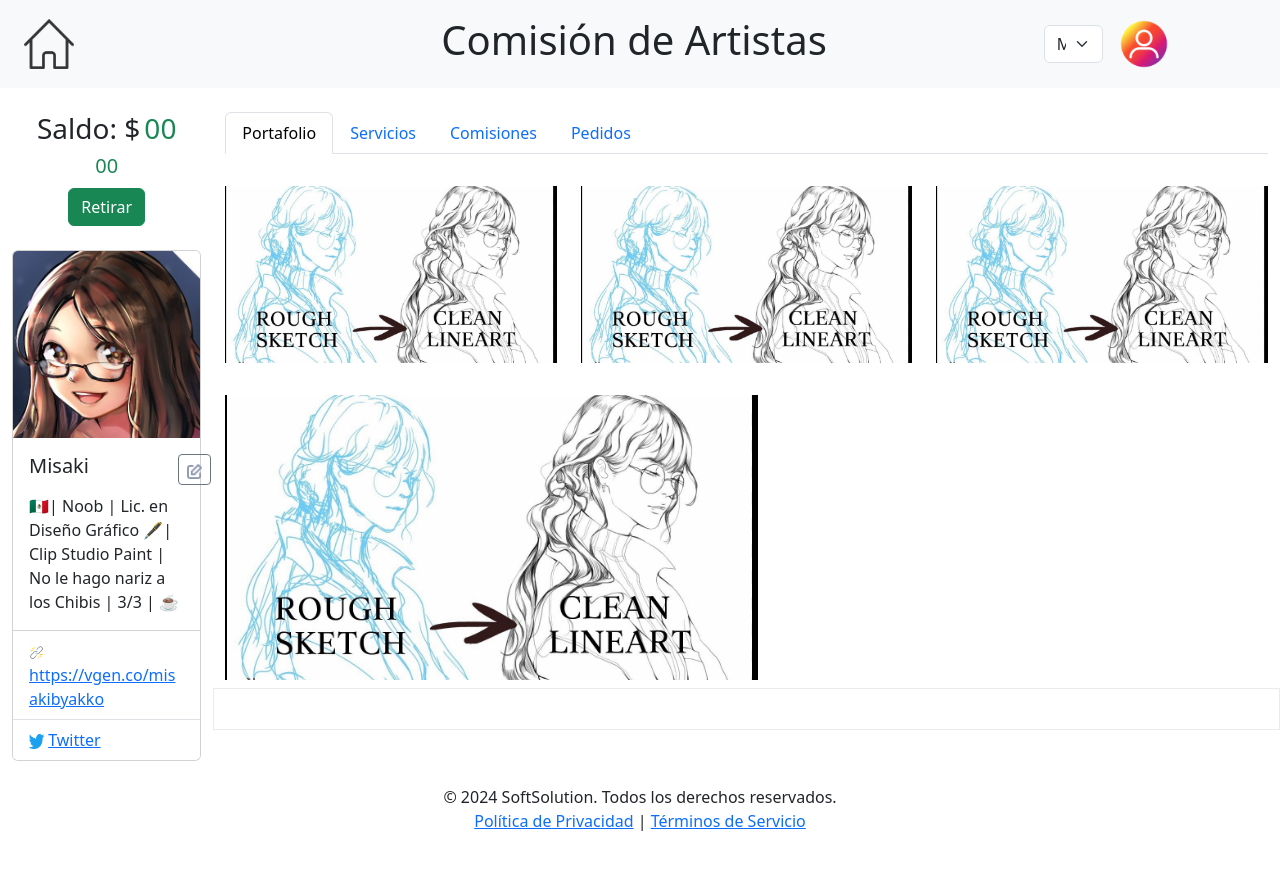
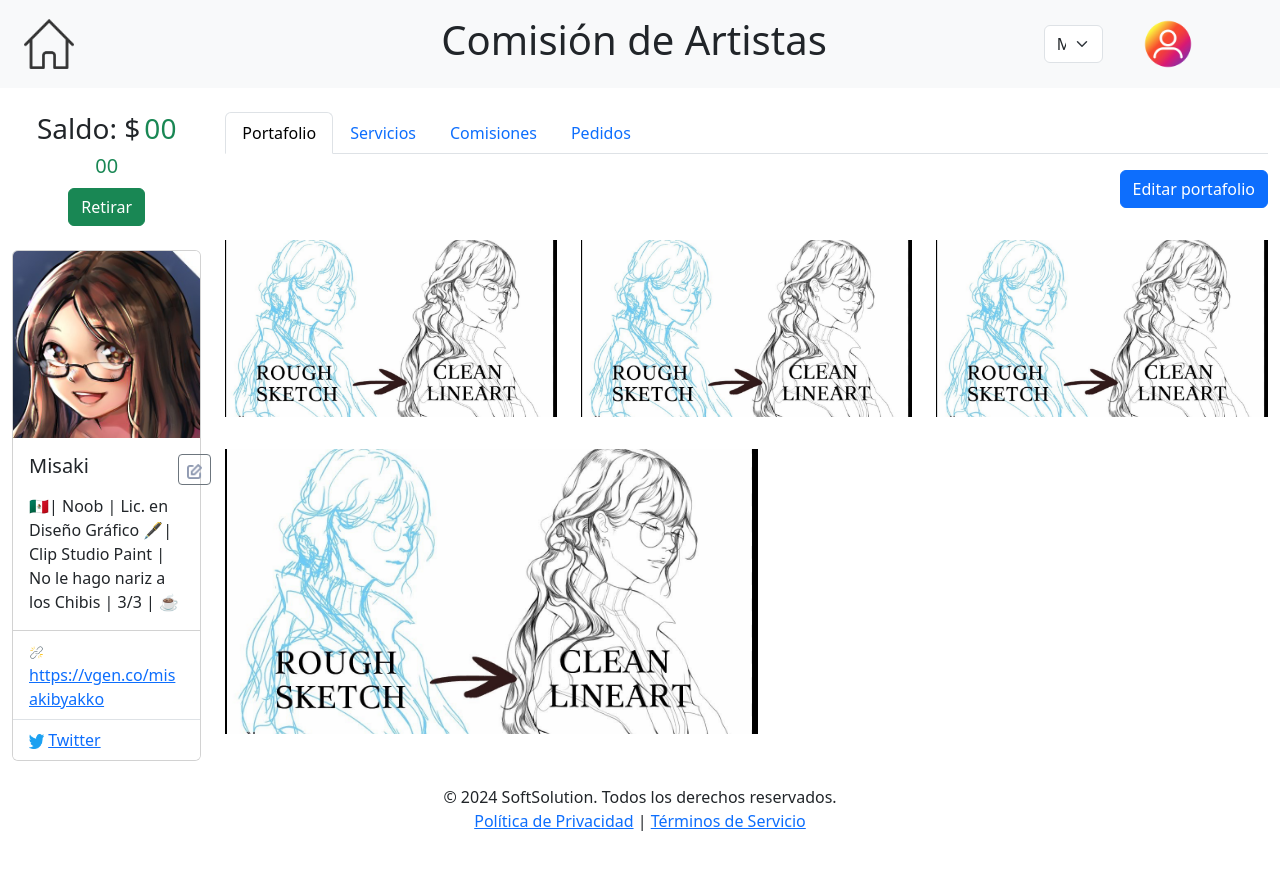
Before and after one commit to luisUACM/ComisionesArtistas, a Flask app: page /artista/1 in a window 1280 px wide. Run offline with Flask 3, Linux system fonts and the light colour scheme; a user stored in the database is signed in.

Commit message:
Se agrego boton de perfil y se arreglaron las tarjetas de servicios

```diff
--- a/app/src/routes/rutas_artista.py
+++ b/app/src/routes/rutas_artista.py
@@ -8,11 +8,11 @@
 from ..modelo.model import Servicio
 from ..modelo.model import Dinero
 from ..modelo.model import Contacto
+from ..modelo.model import Concepto
 
 dao_usuario: UsuarioDao = UsuarioDao()
 
 #NOTA: requiere id de artista en URL para ingresar a su perfil
-
 @app.route('/artista/<int:id>')
 def artista(id: int):
     artista = Usuario('test@gmail', '123', 'Misaki', [Usuario.Rol.ARTISTA, Usuario.Rol.CLIENTE], id,
@@ -26,10 +26,51 @@
                             Arte(artista, 'arte_portafolio/3.png', '3', 'png'),
                             Arte(artista, 'arte_portafolio/4.png', '4', 'png')
                             ]
+    concepto = Concepto('Lorem ipsum dolor sit amet consectetur adipiscing elit cum, tempor dis fringilla feugiat duis eu blandit porttitor habitasse, himenaeos elementum mus facilisis curabitur lobortis tellus. Odio et torquent massa sociis sem leo fermentum dui, eget ad in nunc dis vitae montes, elementum per primis accumsan id lacinia imperdiet. Neque integer auctor senectus egestas scelerisque aliquet sociosqu malesuada posuere id nostra lacus sollicitudin vitae, eu pellentesque ligula netus dui felis nunc magnis suscipit interdum nec vel suspendisse.', Dinero(100), False)
     servicio = Servicio('Chibis originales',
                             ('Dibujo de personaje original en estilo chibi animado. A cuerpo completo y color', Dinero(100), True),
                             [Arte(artista, 'arte_portafolio/1.png', '1', 'png'), Arte(artista, 'arte_portafolio/2.png', '2', 'png')],
                             'Contrato.txt')
+    servicio.conceptos = [concepto]
+    artista.portafolio = portafolio
+    artista.servicios = [servicio, servicio, servicio]
+
+    es_artista = False
+    es_cliente = False
+    for r in artista.roles:
+        if r == Usuario.Rol.ARTISTA:
+            es_artista = True
+        elif r == Usuario.Rol.CLIENTE:
+            es_cliente = True
+
+    return render_template(
+        'perfil_artista.html',
+        title=artista.nombre,
+        usuario=artista,
+        es_artista = es_artista,
+        es_cliente = es_cliente
+        )
+
+@app.route('/mi_perfil')
+def perfil():
+    id = g.id_cuenta
+    artista = Usuario('test@gmail', '123', 'Misaki', [Usuario.Rol.ARTISTA, Usuario.Rol.CLIENTE], id,
+                    biografia='🇲🇽| Noob | Lic. en Diseño Gráfico 🖋| Clip Studio Paint | No le hago nariz a los Chibis | 3/3 | ☕️',
+                    contactos=[(Contacto.TipoContacto.OTRA, 'https://vgen.co/misakibyakko'),
+                                    (Contacto.TipoContacto.TWITTER, 'https://x.com/MisakiByakko')],
+                    foto_perfil='fotos_perfil/1.jpg' )
+    portafolio: list[Arte] = [
+                            Arte(artista, 'arte_portafolio/1.png', '1', 'png'),
+                            Arte(artista, 'arte_portafolio/2.png', '2', 'png'),
+                            Arte(artista, 'arte_portafolio/3.png', '3', 'png'),
+                            Arte(artista, 'arte_portafolio/4.png', '4', 'png')
+                            ]
+    concepto = Concepto('fsgsfdg', Dinero(100), False)
+    servicio = Servicio('Chibis originales',
+                            ('Dibujo de personaje original en estilo chibi animado. A cuerpo completo y color', Dinero(100), True),
+                            [Arte(artista, 'arte_portafolio/1.png', '1', 'png'), Arte(artista, 'arte_portafolio/2.png', '2', 'png')],
+                            'Contrato.txt')
+    servicio.conceptos = [concepto]
     artista.portafolio = portafolio
     artista.servicios = [servicio, servicio, servicio]
 
--- a/app/src/templates/base.html
+++ b/app/src/templates/base.html
@@ -30,7 +30,7 @@
                     </div>
                     <div class="col-6">
                         {% if g.id_cuenta != None %}
-                            <img src="{{url_for('uploads', filename='/fotos_perfil/generic.webp')}}" class="rounded-circle" width="50" height="50">
+                            <a href="/mi_perfil" class="ms-4"><img src="{{url_for('uploads', filename='/fotos_perfil/generic.webp')}}" class="rounded-circle" width="50" height="50"></a>
                         {% else %}
                             <button type="button" class="btn btn-outline-primary" data-bs-toggle="modal" data-bs-target="#modalLogin">Iniciar sesión</button>
                             <button class="btn btn-primary">Registrarse</button>
--- a/app/src/templates/exhibicion_servicios.html
+++ b/app/src/templates/exhibicion_servicios.html
@@ -10,10 +10,11 @@
         {% set servicio = usuario.servicios[0] %}
         {% if usuario.rol != 2 %} <!--Falta ver si si hace bien el filtro-->
         <!-- Tarjeta de Servicio -->
+        <div class="col-md-4 mb-4">
             {% include 'tarjeta_servicio.html'  %}
+        </div>
         {% endif %}
         {% endfor %}
-
         <!-- Más tarjetas pueden ser añadidas aquí... -->
 
     </div>
--- a/app/src/templates/portafolio.html
+++ b/app/src/templates/portafolio.html
@@ -1,4 +1,9 @@
 <div class="tab-pane fade show active" id="tab-portafolio" role="tabpanel" aria-labelledby="tabPortafolio" tabindex="0">
+    {% if g.id_cuenta == usuario.id %}
+        <div class="text-end mt-3">
+            <button class="btn btn-primary">Editar portafolio</button>
+        </div>
+    {% endif %}
     {% for fila in usuario.portafolio | batch(3) %}
         <div class="row">
             {% for i in fila %}
--- a/app/src/templates/servicios.html
+++ b/app/src/templates/servicios.html
@@ -1,12 +1,15 @@
 <div class="tab-pane fade" id="tab-servicios" role="tabpanel" aria-labelledby="tabServicios" tabindex="0">
-    {% for fila in usuario.servicios | batch(2) %}
-            <div class="row border border-light-subtle p-2 mt-2">
-                {% for s in fila %}
-                <div class="col gy-4">
-                    {# include 'tarjeta_servicio.html' #}
+    <div class="container-fluid">
+        {% for fila in usuario.servicios | batch(3) %}
+                <div class="row border border-light-subtle mt-2">
+                    {% for s in fila %}
+                        {% set servicio = s %}
+                        <div class="col-auto col-md">
+                            {% include 'tarjeta_servicio.html' %}
+                        </div>
+                    {%endfor%}
                 </div>
-                {%endfor%}
             </div>
-        </div>
-    {% endfor %}
+        {% endfor %}
+    </div>
 </div>
--- a/app/src/templates/tarjeta_servicio.html
+++ b/app/src/templates/tarjeta_servicio.html
@@ -1,4 +1,3 @@
-<div class="col-md-4 mb-4">
     <div class="card">
         <img src="{{ url_for('static', filename='img/broly.jpg') }}" class="card-img-top" alt="Imagen del Servicio">
         <!--<img src="{{ url_for('static', filename=usuario.servicios[0].obtener_ruta_primera_arte()) }}" class="card-img-top" alt="Imagen del Servicio">-->
@@ -28,4 +27,3 @@
             </div>
         </div>
     </div>
-</div>
```
